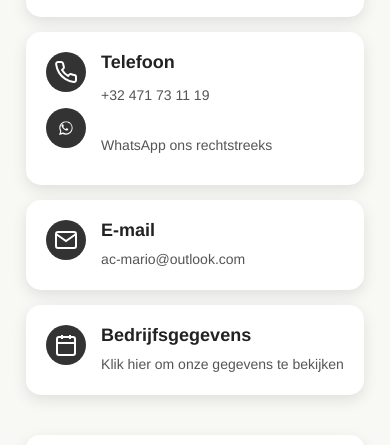
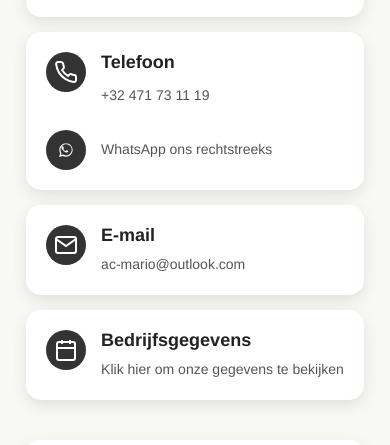
Before and after one commit to antemijatovic2/acmproject, a plain HTML site: page index.html in a window 390 px wide. Shown: the part 3340-3785 px from the top of the page. Drawn offline with nearby package versions, Linux system fonts and the light colour scheme.

Commit message:
push kleine update

```diff
--- a/index.html
+++ b/index.html
@@ -26,7 +26,7 @@
   <meta property="twitter:image" content="https://www.ac-m.be/afbeeldingen/logo.png" />
 
   <!-- Favicon -->
-  <link rel="icon" type="image/png" href="afbeeldingen/logo.png" />
+  <link rel="icon" type="image/png" href="afbeeldingen/logo2.png" />
 
   <link rel="stylesheet" href="style.css" />
   <!-- EmailJS SDK -->
--- a/style.css
+++ b/style.css
@@ -913,6 +913,11 @@ html { scroll-behavior: smooth; } /* Behoudt scroll-behavior */
     margin: 0;
   }
 
+  /* WhatsApp tekst iets omhoog */
+  .contact-item-half-link:last-of-type {
+    margin-top: -4px;
+  }
+
   .contact-icons-column {
     display: flex;
     flex-direction: column;
@@ -975,6 +980,11 @@ html { scroll-behavior: smooth; } /* Behoudt scroll-behavior */
   /* Telefoonnummer iets omhoog */
   .contact-item:has(.contact-icons-column) .contact-details p:first-of-type {
     margin-top: -4px;
+  }
+
+  /* WhatsApp tekst iets omhoog */
+  .contact-item:has(.contact-icons-column) .contact-details p:last-of-type {
+    margin-top: -2px;
   }
 
   .contact-details a {
@@ -998,7 +1008,7 @@ html { scroll-behavior: smooth; } /* Behoudt scroll-behavior */
     align-items: center;
     justify-content: center;
     color: white;
-    margin-top: 8px; /* Iets omlaag voor betere uitlijning met tekst */
+    margin-top: 24px; /* Meer omlaag voor betere uitlijning met tekst */
   }
 
   .contact-subicon svg {
@@ -1029,7 +1039,7 @@ html { scroll-behavior: smooth; } /* Behoudt scroll-behavior */
     }
 
     .contact-subicon {
-      margin-top: 6px; /* Aangepast voor mobiel */
+      margin-top: 28px; /* Iets hoger op mobiel */
     }
 
     .contact-subicon svg {
```
